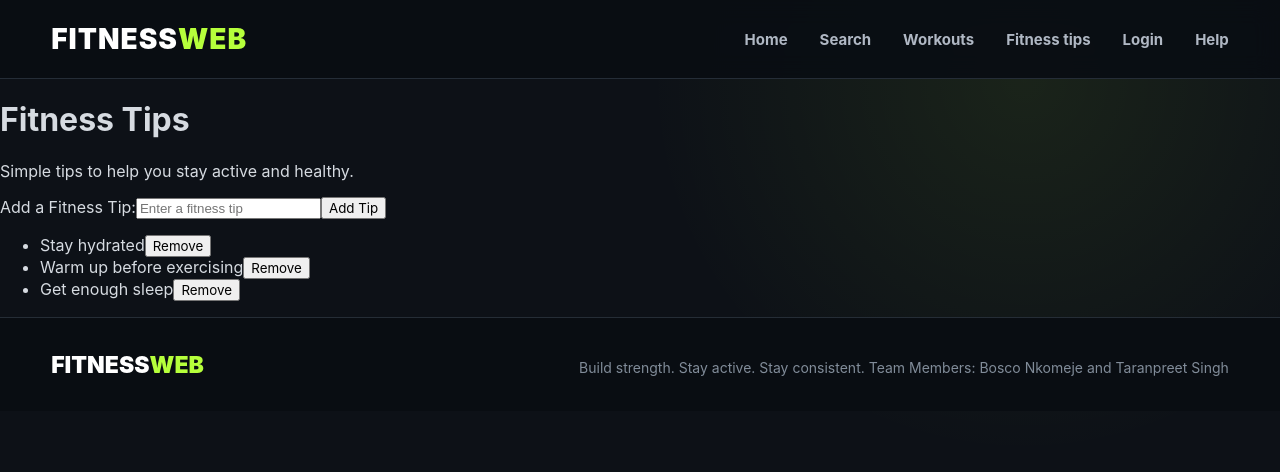
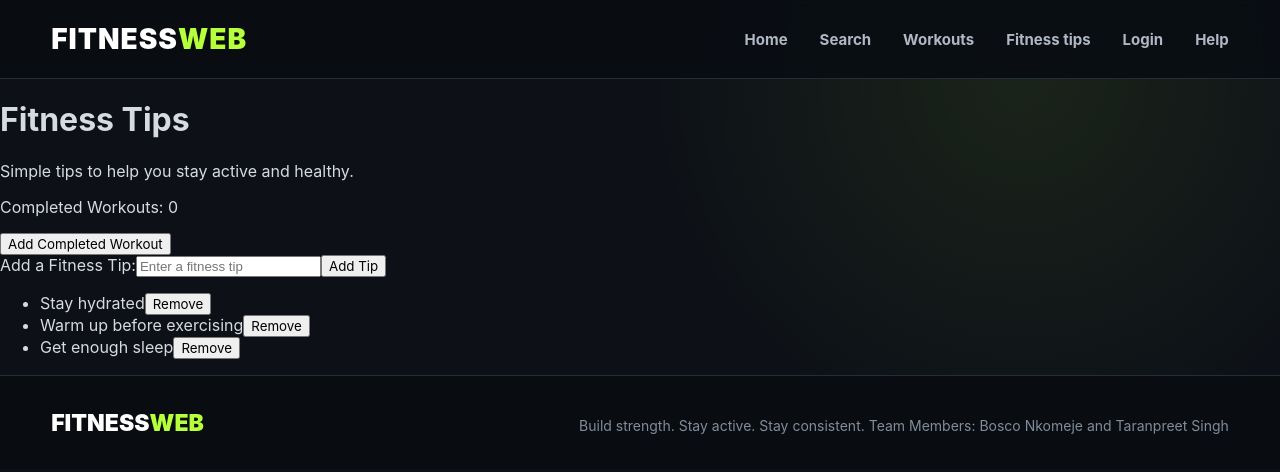
Before and after one commit to bnkomeje/FitnessWeb, a React (Vite) app: page /fitness-tips in a window 1280 px wide. Shown: the top 472 px of the page. Built offline with nearby package versions, Linux system fonts and the light colour scheme.

Commit message:
share completed workout state with fitness tips

```diff
--- a/src/App.tsx
+++ b/src/App.tsx
@@ -54,8 +54,13 @@ function App() {
 
         <Route
           path="fitness-tips"
-          element={<FitnessTipsPage />}
-          />
+          element={
+            <FitnessTipsPage
+              completedWorkouts={completedWorkouts}
+              setCompletedWorkouts={setCompletedWorkouts}
+            />
+          }
+        />
 
         <Route
           path="add-workout"
--- a/src/pages/FitnessTipsPage.tsx
+++ b/src/pages/FitnessTipsPage.tsx
@@ -3,7 +3,15 @@ import FitnessTipsForm from '../components/fitness-tips-form/FitnessTipsForm'
 import FitnessTipItem from '../components/fitness-tip-item/FitnessTipItem'
 
 // Page for fitness tips.
-function FitnessTipsPage() {
+type FitnessTipsPageProps = {
+  completedWorkouts: number
+  setCompletedWorkouts: React.Dispatch<React.SetStateAction<number>>
+}
+
+function FitnessTipsPage({
+  completedWorkouts,
+  setCompletedWorkouts
+}: FitnessTipsPageProps) {
   const [newTip, setNewTip] = useState('')
 
   const [tips, setTips] = useState<string[]>([
@@ -30,6 +38,15 @@ function FitnessTipsPage() {
       <h1>Fitness Tips</h1>
       <p>Simple tips to help you stay active and healthy.</p>
 
+      <p>Completed Workouts: {completedWorkouts}</p>
+
+      <button
+        type="button"
+        onClick={() => setCompletedWorkouts(completedWorkouts + 1)}
+      >
+        Add Completed Workout
+      </button>
+
       <FitnessTipsForm
         newTip={newTip}
         setNewTip={setNewTip}
```
